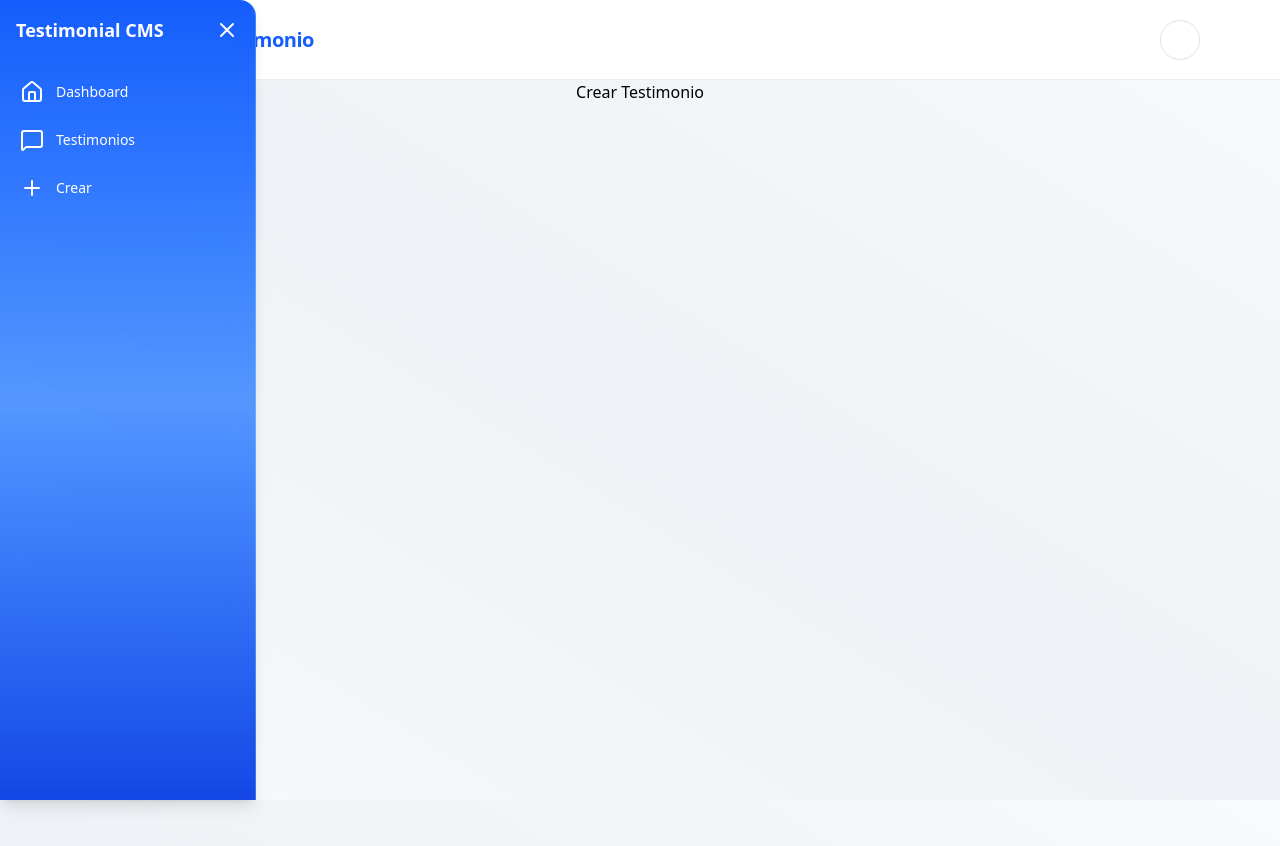
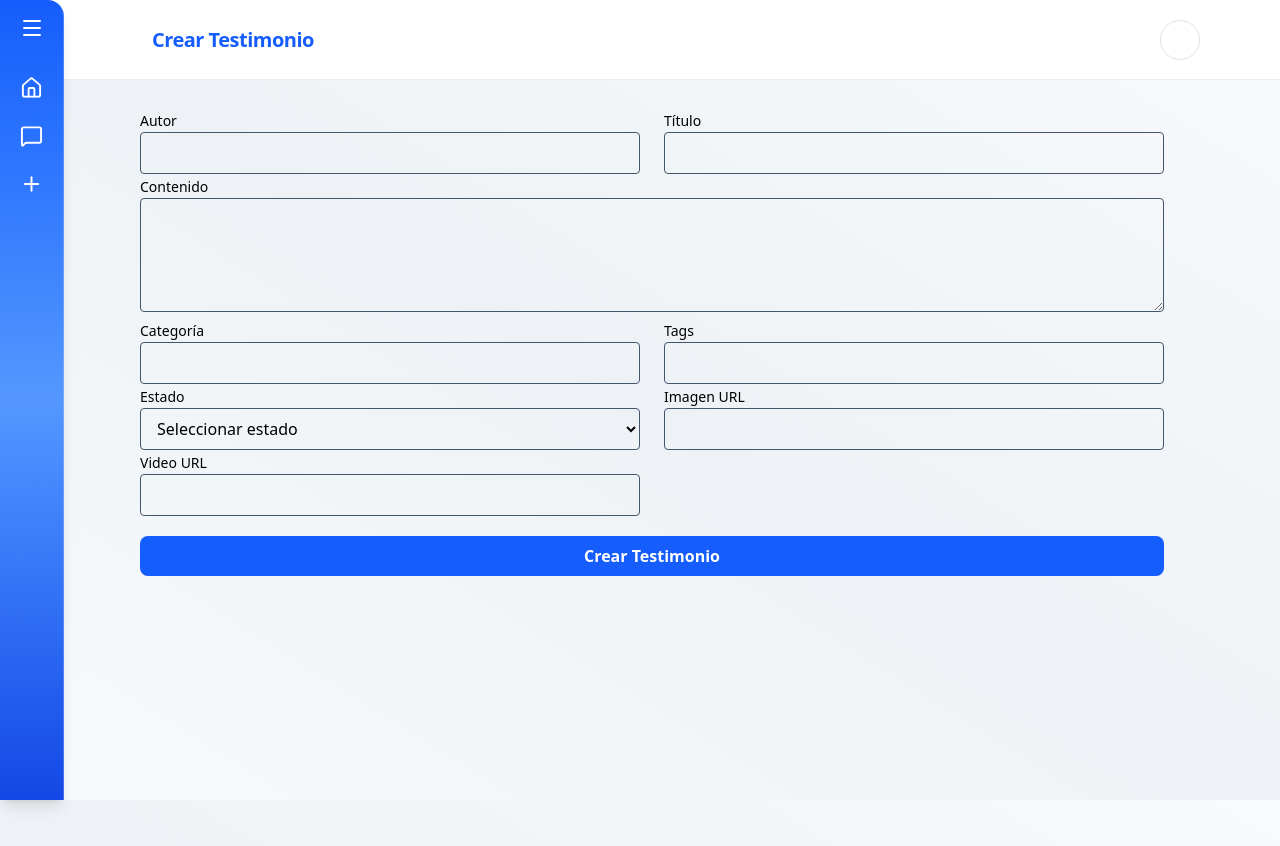
Before and after one commit to No-Country-simulation/S03-26-Equipo-06-Web-App-Development, a Next.js app in the folder frontend/: page /dashboard/crear-testimonio in a window 1280 px wide. Shown: the top 846 px of the page. Built offline with nearby package versions, Linux system fonts and the light colour scheme; no server answers.

Commit message:
feat: agregar formulario de testimonios - Se crea componente FormularioCreacionTestimonios (formulario.tsx)- Se actualiza sidebar para que se renderice (false)- Se modifica pagina de creación de testimonios- y se agrega autor en Testimonio(types)

```diff
--- /dev/null
+++ b/frontend/app/components/form/formulario.tsx
@@ -0,0 +1,144 @@
+'use client'
+import { Dispatch, SetStateAction, FormEvent } from 'react'
+
+type Datos = {
+  autor: string
+  titulo: string
+  contenido: string
+  categoria: string
+  tags: string
+  estado: string
+  imagen_url: string
+  video_url: string
+}
+
+type Props = {
+  datos: Datos
+  setDatos: Dispatch<SetStateAction<Datos>>
+  AgregarTestimonio: (e: FormEvent) => void
+  loading:boolean
+}
+
+export default function FormularioCreacionTestimonios({ datos, setDatos, AgregarTestimonio, loading }: Props) {
+  const handleChange = (e: React.ChangeEvent<HTMLInputElement | HTMLTextAreaElement | HTMLSelectElement>) => {
+    setDatos({ ...datos, [e.target.name]: e.target.value })
+  }
+
+  return (
+    <form onSubmit={AgregarTestimonio} className='my-7 text-black lg:ml-35 lg:max-w-5xl'>
+      {/* fila 1 */}
+      <div className='grid grid-cols-1 gap-6 md:grid-cols-2'>
+        <div>
+          <label className='text-sm font-medium'>Autor</label>
+          <input
+            type='text'
+            name='autor'
+            value={datos.autor}
+            onChange={e => setDatos({ ...datos, autor: e.target.value })}
+            className='w-full rounded border border-slate-600 px-3 py-2 text-gray-400 transition outline-none focus:border-blue-500 focus:ring-1 focus:ring-blue-500'
+          />
+        </div>
+
+        <div>
+          <label className='text-sm font-medium'>Título</label>
+          <input
+            type='text'
+            name='titulo'
+            value={datos.titulo}
+            onChange={handleChange}
+            className='w-full rounded border border-slate-600 px-3 py-2 text-gray-400 transition outline-none focus:border-blue-500 focus:ring-1 focus:ring-blue-500'
+          />
+        </div>
+      </div>
+
+      {/* contenido */}
+      <div>
+        <label className='text-sm font-medium'>Contenido</label>
+        <textarea
+          name='contenido'
+          value={datos.contenido}
+          onChange={handleChange}
+          rows={4}
+          className='w-full rounded border border-slate-600 px-3 py-2 text-gray-400 transition outline-none focus:border-blue-500 focus:ring-1 focus:ring-blue-500'
+        />
+      </div>
+
+      {/* fila2 */}
+      <div className='grid grid-cols-1 gap-6 md:grid-cols-2'>
+        <div>
+          <label className='text-sm font-medium'>Categoría</label>
+          <input
+            type='text'
+            name='categoria'
+            value={datos.categoria}
+            onChange={handleChange}
+            className='w-full rounded border border-slate-600 px-3 py-2 text-gray-400 transition outline-none focus:border-blue-500 focus:ring-1 focus:ring-blue-500'
+          />
+        </div>
+
+        <div>
+          <label className='text-sm font-medium'>Tags</label>
+          <input
+            type='text'
+            name='tags'
+            value={datos.tags}
+            onChange={handleChange}
+            className='w-full rounded border border-slate-600 px-3 py-2 text-gray-400 transition outline-none focus:border-blue-500 focus:ring-1 focus:ring-blue-500'
+          />
+        </div>
+      </div>
+
+      {/* fila 3 */}
+      <div className='grid grid-cols-1 gap-6 md:grid-cols-2'>
+        <div>
+          <label className='text-sm font-medium'>Estado</label>
+          <select
+            name='estado'
+            value={datos.estado}
+            onChange={handleChange}
+            className='w-full rounded border border-slate-600 px-3 py-2 text-black transition outline-none focus:border-blue-500 focus:ring-1 focus:ring-blue-500'
+          >
+            <option value=''>Seleccionar estado</option>
+            <option value='PENDIENTE'>Pendiente</option>
+            <option value='APROBADO'>Aprobado</option>
+            <option value='RECHAZADO'>Rechazado</option>
+          </select>
+        </div>
+
+        <div>
+          <label className='text-sm font-medium'>Imagen URL</label>
+          <input
+            type='text'
+            name='imagen_url'
+            value={datos.imagen_url}
+            onChange={handleChange}
+            className='w-full rounded border border-slate-600 px-3 py-2 text-gray-400 transition outline-none focus:border-blue-500 focus:ring-1 focus:ring-blue-500'
+          />
+        </div>
+      </div>
+
+      {/* fila 4 */}
+      <div className='grid grid-cols-1 gap-6 md:grid-cols-2'>
+        <div>
+          <label className='text-sm font-medium'>Video URL</label>
+          <input
+            type='text'
+            name='video_url'
+            value={datos.video_url}
+            onChange={handleChange}
+            className='w-full rounded border border-slate-600 px-3 py-2 text-gray-400 transition outline-none focus:border-blue-500 focus:ring-1 focus:ring-blue-500'
+          />
+        </div>
+      </div>
+
+      {/*botón*/}
+      <button
+        type='submit'
+        disabled={loading}
+        className={`cursor-pointer mt-5 w-full rounded-lg py-2 font-semibold text-white transition ${loading ? 'cursor-not-allowed bg-blue-400' : 'bg-blue-600 hover:bg-blue-700'}`}
+      >
+        {loading ? 'Creando...' : 'Crear Testimonio'}
+      </button>
+    </form>
+  )
+}
--- a/frontend/app/components/sidebar/sidebar.tsx
+++ b/frontend/app/components/sidebar/sidebar.tsx
@@ -14,7 +14,7 @@ const nav: PropsSidebar[] = [
 ]
 
 export default function Sidebar() {
-  const [open, setOpen] = useState(true)
+  const [open, setOpen] = useState(false)
 
   return (
     <div
--- a/frontend/app/dashboard/crear-testimonio/page.tsx
+++ b/frontend/app/dashboard/crear-testimonio/page.tsx
@@ -1,7 +1,73 @@
-export default function CrearTestimonio() {
+'use client'
+import { useState, FormEvent } from 'react'
+import { toast } from 'react-toastify'
+import FormularioCreacionTestimonios from '../../components/form/formulario'
+
+
+const API_URL = process.env.NEXT_PUBLIC_API_URL
+
+export default function CreacionTestimonios() {
+  const [loading, setLoading] = useState(false)
+  const [datos, setDatos] = useState({
+    autor: '',
+    titulo: '',
+    contenido: '',
+    categoria: '',
+    tags: '',
+    estado: '',
+    imagen_url: '',
+    video_url: '',
+  })
+
+  const AgregarTestimonio = async (e: FormEvent) => {
+    e.preventDefault()
+
+    if (!datos.titulo || !datos.contenido || !datos.estado || !datos.autor) {
+      toast.error('Todos los campos son obligatorios', {
+        toastId: 'form-error'
+       })
+      return
+    }
+
+    setLoading(true)
+
+    try {
+      const payload = {
+        ...datos,
+        tags: datos.tags ? datos.tags.split(',').map(tag => tag.trim()) : [],
+      }
+
+      const res = await fetch(`${API_URL}/api/testimonios`, {
+        method: 'POST',
+        headers: {
+          'Content-Type': 'application/json',
+        },
+        body: JSON.stringify(payload),
+      })
+
+      if (!res.ok) {
+        const errorText = await res.text()
+        throw new Error(errorText)
+      }
+
+      const data = await res.json()
+      console.log('Testimonio creado:', data)
+    } catch (err: unknown) {
+      if (err instanceof Error) {
+        toast.error(err.message || 'Error al crear testimonio', {
+          toastId: 'backend-error',
+        })
+      } else {
+        toast.error('Error inesperado')
+      }
+    } finally {
+      setLoading(false)
+    }
+  }
+
   return (
     <>
-      <h1 className="text-center">Crear Testimonio</h1>
+      <FormularioCreacionTestimonios datos={datos} setDatos={setDatos} AgregarTestimonio={AgregarTestimonio} loading={loading} />
     </>
-  );
+  )
 }
--- a/frontend/types/testimonio.tsx
+++ b/frontend/types/testimonio.tsx
@@ -4,6 +4,7 @@
 
 export type Testimonio = {
   id: string
+  autor:string
   titulo: string
   contenido: string
   categoria: string
```
